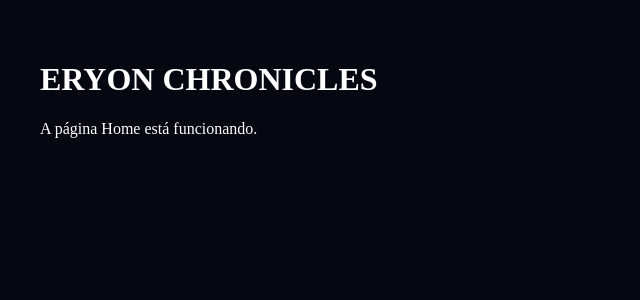
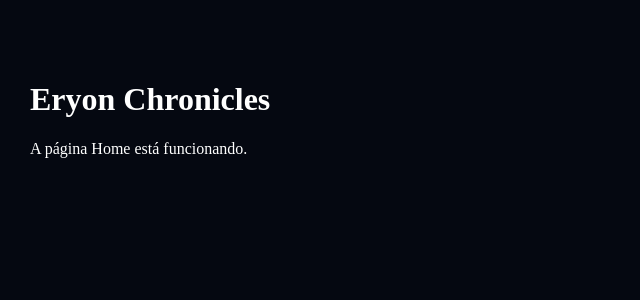
Before and after one commit to malveiracaiodev/EryonChronicles, a React (Vite) app: page / in a window 1280 px wide. Shown: the top 300 px of the page, without its empty margins (0-640 px from the left). Built offline with nearby package versions, Linux system fonts and the light colour scheme.

Commit message:
Update padding and heading in home component

```diff
--- a/src/pages/home.tsx
+++ b/src/pages/home.tsx
@@ -5,10 +5,11 @@ function Home() {
                 minHeight: "100vh",
                 background: "#050811",
                 color: "#ffffff",
-                padding: "40px",
+                padding: "60px 30px",
+                boxSizing: "border-box",
             }}
         >
-            <h1>ERYON CHRONICLES</h1>
+            <h1>Eryon Chronicles</h1>
 
             <p>
                 A página Home está funcionando.
```
